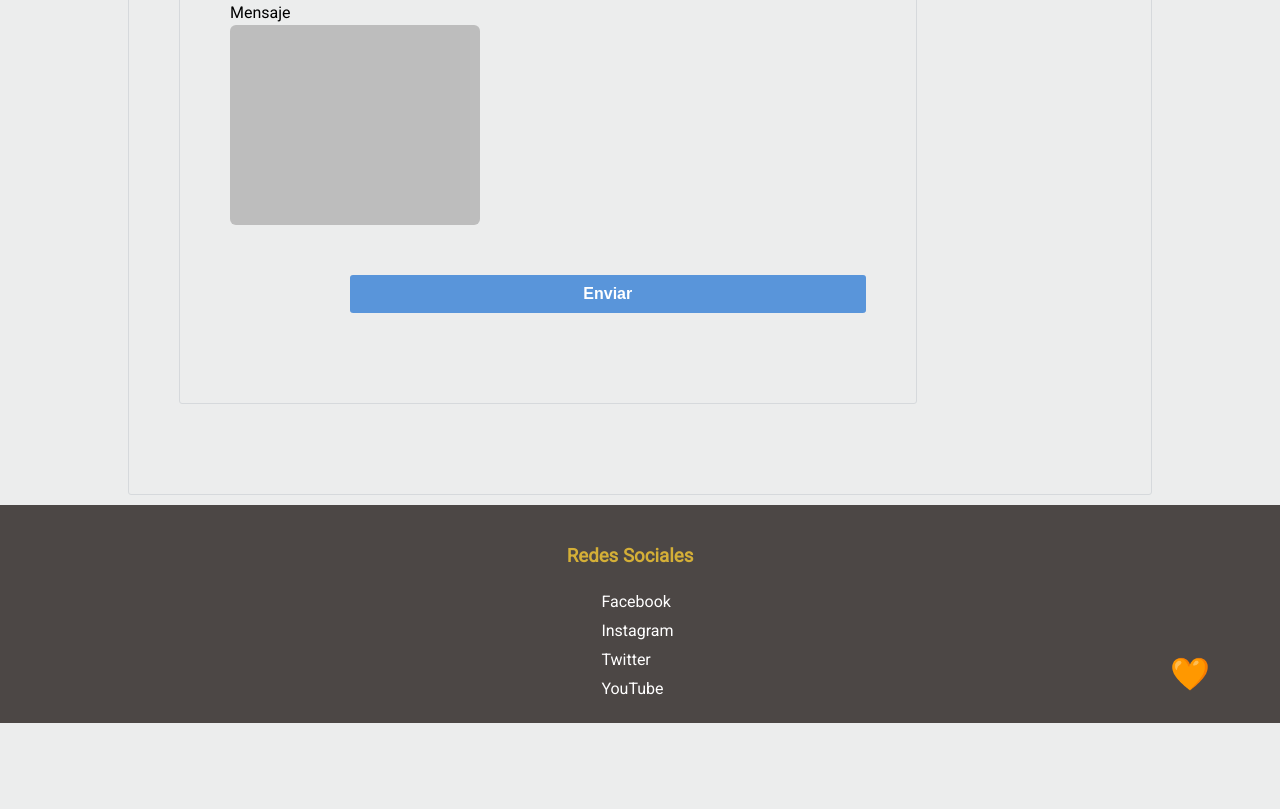
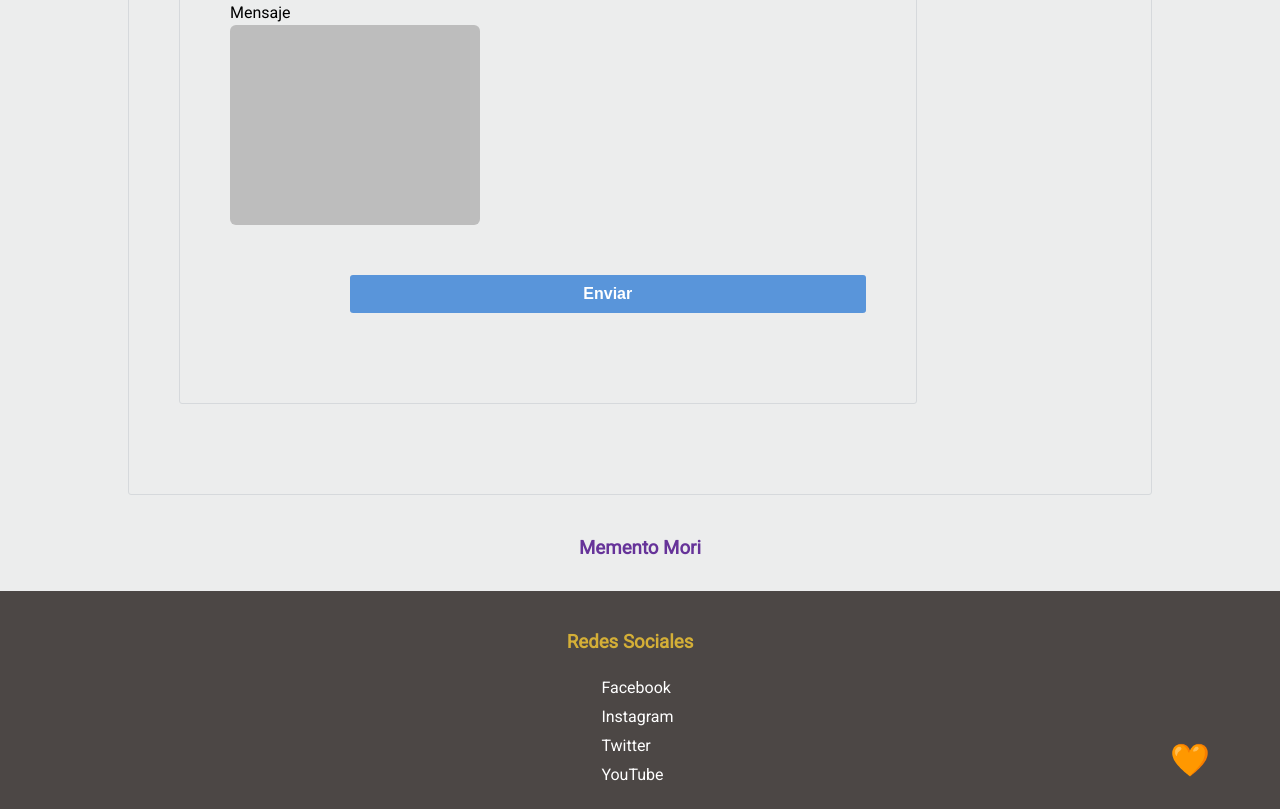
Before and after one commit to MrOsquitare/miprimerapagina, a plain HTML site: page index.html in a window 1280 px wide. Shown: the part 1721-2530 px from the top of the page. Before the commit the page ends 2444 px from the top, so only its background shows below. Drawn offline with Linux system fonts and the light colour scheme; a web font is replaced by a local one.

Commit message:
mi primera confirmación de actualización

```diff
--- a/index.html
+++ b/index.html
@@ -146,6 +146,10 @@
             <p class="alertas" id="alertas"></p>
           </form>
         </section>
+
+        <div class="greeting">
+            <h3>Memento Mori</h3>
+        </div>
       </main>
 
       <footer>
--- a/styles.css
+++ b/styles.css
@@ -330,3 +330,9 @@ footer {
   .form-row button {
     margin-left: 120px;
   }
+
+  .greeting {
+    text-align: center;
+    color: rebeccapurple;
+    padding: 2em;
+  }
```
